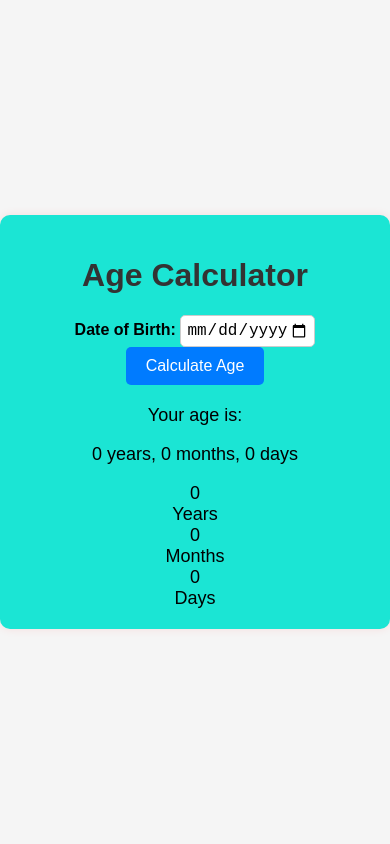
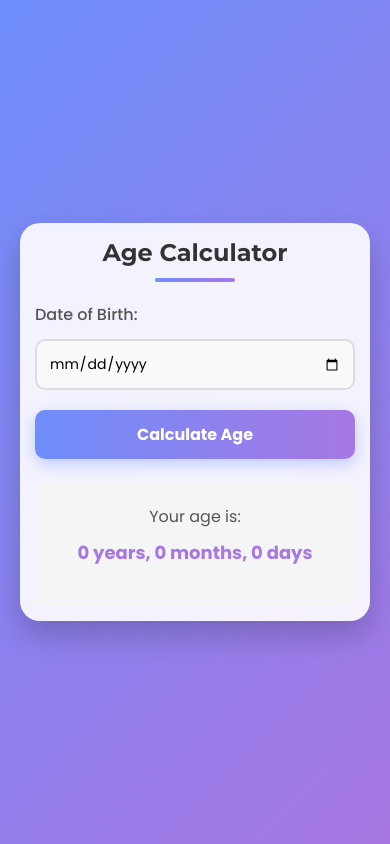
Before and after one commit to MiteshPanchal07/Age-Calculator, a plain HTML site: page Age Calculator/index.html in a window 390 px wide. Drawn offline with Linux system fonts and the light colour scheme.

Commit message:
Update style.css

```diff
--- a/Age Calculator/style.css
+++ b/Age Calculator/style.css
@@ -1,51 +1,233 @@
+ * {
+     margin: 0;
+     padding: 0;
+     box-sizing: border-box;
+     font-family: 'Poppins', sans-serif;
+ }
+
  body {
-    font-family: Arial, sans-serif;
-    background-color: #f5f5f5;
-    margin: 0;
+     background: linear-gradient(135deg, #6e8efb, #a777e3);
+     min-height: 100vh;
      display: flex;
      justify-content: center;
      align-items: center;
-    height: 100vh;
+     padding: 20px;
  }
 
  .container {
-    background-color: #1be5d4;
-    padding: 20px;
-    border-radius: 10px;
-    box-shadow: 0 0 10px rgba(255, 0, 0, 0.1);
-    text-align: center;
+     background-color: rgba(255, 255, 255, 0.9);
+     border-radius: 20px;
+     padding: 30px;
+     box-shadow: 0 15px 30px rgba(0, 0, 0, 0.2);
+     width: 100%;
+     max-width: 500px;
+     overflow: hidden;
+     transition: all 0.3s ease;
+ }
+
+ .container:hover {
+     transform: translateY(-5px);
+     box-shadow: 0 20px 40px rgba(0, 0, 0, 0.25);
  }
 
  h1 {
      color: #333;
+     text-align: center;
+     margin-bottom: 30px;
+     font-family: 'Montserrat', sans-serif;
+     font-weight: 700;
+     font-size: 32px;
+     position: relative;
+     padding-bottom: 15px;
+ }
+
+ h1::after {
+     content: '';
+     position: absolute;
+     bottom: 0;
+     left: 50%;
+     transform: translateX(-50%);
+     width: 80px;
+     height: 4px;
+     background: linear-gradient(to right, #6e8efb, #a777e3);
+     border-radius: 4px;
  }
 
  .form {
-    margin: 20px 0;
+     margin-bottom: 25px;
  }
 
  label {
-    font-weight: bold;
+     display: block;
+     margin-bottom: 12px;
+     font-weight: 500;
+     color: #555;
+     font-size: 18px;
  }
 
  input[type="date"] {
-    padding: 5px;
-    border: 1px solid #ccc;
-    border-radius: 5px;
+     width: 100%;
+     padding: 15px;
+     font-size: 16px;
+     border: 2px solid #ddd;
+     border-radius: 10px;
+     outline: none;
+     transition: all 0.3s;
+     margin-bottom: 20px;
+     background-color: #f9f9f9;
+ }
+
+ input[type="date"]:focus {
+     border-color: #a777e3;
+     box-shadow: 0 0 10px rgba(167, 119, 227, 0.3);
+ }
+
+ button {
+     width: 100%;
+     background: linear-gradient(to right, #6e8efb, #a777e3);
+     color: white;
+     border: none;
+     padding: 15px;
+     font-size: 18px;
+     border-radius: 10px;
+     cursor: pointer;
+     transition: all 0.3s;
+     font-weight: 600;
+     box-shadow: 0 5px 15px rgba(110, 142, 251, 0.4);
+ }
+
+ button:hover {
+     transform: translateY(-3px);
+     box-shadow: 0 8px 20px rgba(110, 142, 251, 0.6);
+ }
+
+ button:active {
+     transform: translateY(1px);
+ }
+
+ .result {
+     background-color: #f5f5f5;
+     padding: 20px;
+     border-radius: 10px;
+     text-align: center;
+     transition: all 0.5s;
+     position: relative;
+     overflow: hidden;
+ }
+
+ .result p:first-child {
+     color: #555;
+     font-size: 18px;
+     margin-bottom: 10px;
+ }
+
+ #ageResult {
+     font-size: 24px;
+     font-weight: 700;
+     color: #a777e3;
+     transition: all 0.5s;
+ }
+
+ .highlight {
+     animation: pulse 1.5s;
+ }
+
+ @keyframes pulse {
+     0% {
+         transform: scale(1);
+     }
+
+     50% {
+         transform: scale(1.05);
+     }
+
+     100% {
+         transform: scale(1);
+     }
+ }
+
+ .age-detail {
+     display: flex;
+     justify-content: space-around;
+     margin-top: 20px;
+     opacity: 0;
+     height: 0;
+     transition: all 0.5s;
+ }
+
+ .age-detail.show {
+     opacity: 1;
+     height: 100px;
+ }
+
+ .detail-box {
+     text-align: center;
+     width: 30%;
+ }
+
+ .detail-value {
+     font-size: 28px;
+     font-weight: 700;
+     color: #6e8efb;
+ }
+
+ .detail-label {
+     font-size: 14px;
+     color: #777;
+     margin-top: 5px;
+ }
+
+ @media (max-width: 768px) {
+     .container {
+         padding: 20px;
+     }
+
+     h1 {
+         font-size: 28px;
+     }
+
+     button {
+         padding: 12px;
          font-size: 16px;
      }
 
-button {
-    background-color: #007BFF;
-    color: #fff;
-    border: none;
-    padding: 10px 20px;
-    border-radius: 5px;
-    font-size: 16px;
-    cursor: pointer;
+     #ageResult {
+         font-size: 20px;
      }
 
-.result {
-    margin-top: 20px;
+     .detail-value {
+         font-size: 22px;
+     }
+
+     .detail-label {
+         font-size: 12px;
+     }
+ }
+
+ @media (max-width: 480px) {
+     .container {
+         padding: 15px;
+     }
+
+     h1 {
+         font-size: 24px;
+         margin-bottom: 20px;
+     }
+
+     label {
+         font-size: 16px;
+     }
+
+     input[type="date"] {
+         padding: 12px;
+         font-size: 14px;
+     }
+
+     .result p:first-child {
+         font-size: 16px;
+     }
+
+     #ageResult {
          font-size: 18px;
      }
+ }
```
Lines whose indentation alone changed are shown as unchanged.
